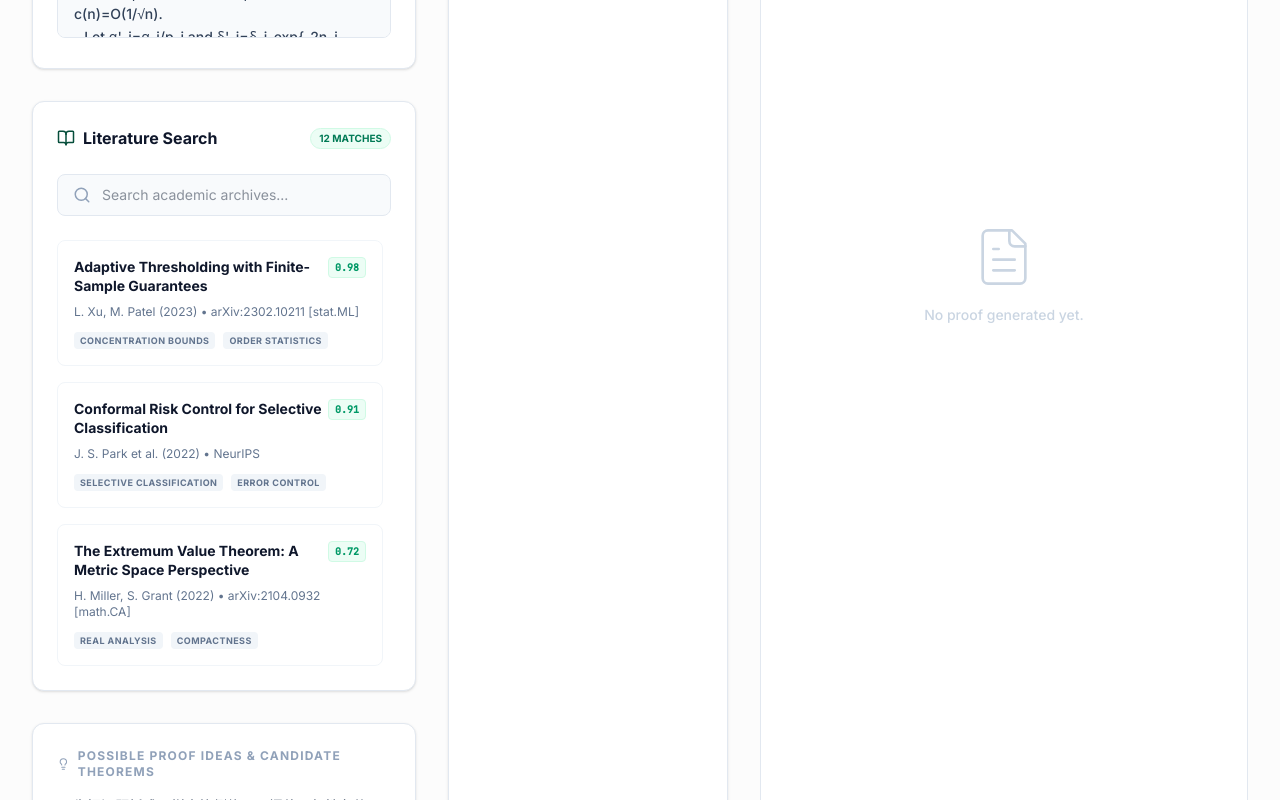
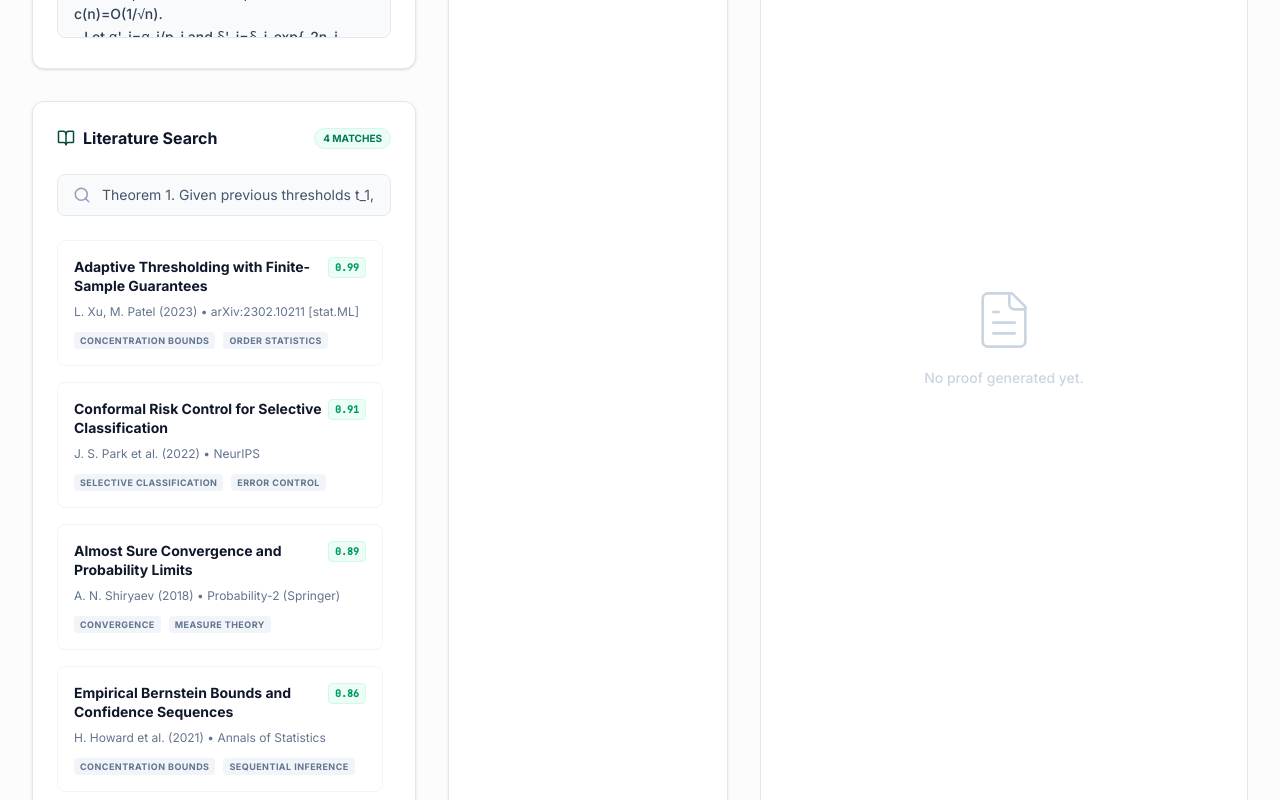
Before and after one commit to yangheihei2/zhou_yi_de_ke, a React (Vite) app: page / in a window 1280 px wide. Shown: the part 500-1300 px from the top of the page. Built offline with nearby package versions, Linux system fonts and the light colour scheme.

Commit message:
Improve proof rendering and workspace-driven search suggestions

```diff
--- a/src/App.tsx
+++ b/src/App.tsx
@@ -82,8 +82,49 @@ function normalizeForMathJax(content: string) {
     .replace(/\\usepackage\{[^}]+\}/g, '')
     .replace(/\\begin\{document\}/g, '')
     .replace(/\\end\{document\}/g, '')
+    .replace(/^\s*#+\s+/gm, '')
+    .replace(/\*\*(.*?)\*\*/g, '$1')
+    .replace(/__(.*?)__/g, '$1')
     .trim();
 }
+
+const LITERATURE_CORPUS: LiteratureMatch[] = [
+  {
+    title: 'Adaptive Thresholding with Finite-Sample Guarantees',
+    authors: 'L. Xu, M. Patel (2023)',
+    source: 'arXiv:2302.10211 [stat.ML]',
+    score: 0.98,
+    tags: ['Concentration Bounds', 'Order Statistics'],
+  },
+  {
+    title: 'Conformal Risk Control for Selective Classification',
+    authors: 'J. S. Park et al. (2022)',
+    source: 'NeurIPS',
+    score: 0.91,
+    tags: ['Selective Classification', 'Error Control'],
+  },
+  {
+    title: 'Almost Sure Convergence and Probability Limits',
+    authors: 'A. N. Shiryaev (2018)',
+    source: 'Probability-2 (Springer)',
+    score: 0.89,
+    tags: ['Convergence', 'Measure Theory'],
+  },
+  {
+    title: 'Empirical Bernstein Bounds and Confidence Sequences',
+    authors: 'H. Howard et al. (2021)',
+    source: 'Annals of Statistics',
+    score: 0.86,
+    tags: ['Concentration Bounds', 'Sequential Inference'],
+  },
+  {
+    title: 'The Extremum Value Theorem: A Metric Space Perspective',
+    authors: 'H. Miller, S. Grant (2022)',
+    source: 'arXiv:2104.0932 [math.CA]',
+    score: 0.72,
+    tags: ['Real Analysis', 'Compactness'],
+  },
+];
 
 export default function App() {
   const [theorem, setTheorem] = useState(
@@ -110,29 +151,36 @@ export default function App() {
   const selectedModel =
     MODEL_OPTIONS.find((option) => option.id === selectedModelId) || MODEL_OPTIONS[0];
 
-  const literatureMatches: LiteratureMatch[] = [
-    {
-      title: 'Adaptive Thresholding with Finite-Sample Guarantees',
-      authors: 'L. Xu, M. Patel (2023)',
-      source: 'arXiv:2302.10211 [stat.ML]',
-      score: 0.98,
-      tags: ['Concentration Bounds', 'Order Statistics'],
-    },
-    {
-      title: 'Conformal Risk Control for Selective Classification',
-      authors: 'J. S. Park et al. (2022)',
-      source: 'NeurIPS',
-      score: 0.91,
-      tags: ['Selective Classification', 'Error Control'],
-    },
-    {
-      title: 'The Extremum Value Theorem: A Metric Space Perspective',
-      authors: 'H. Miller, S. Grant (2022)',
-      source: 'arXiv:2104.0932 [math.CA]',
-      score: 0.72,
-      tags: ['Real Analysis', 'Compactness'],
-    },
-  ];
+  const literatureMatches = useMemo(() => {
+    const workspaceText = `${theorem} ${assumptions}`.toLowerCase();
+
+    const keywordGroups: Record<string, string[]> = {
+      'Concentration Bounds': ['hoeffding', 'bernstein', 'concentration', 'high probability', 'finite-sample'],
+      'Order Statistics': ['order statistic', 'quantile', 'threshold', 'k_i', 't_i', 't\\prime_i', 'rank'],
+      'Selective Classification': ['selective', 'reject option', 'classification', 'risk control'],
+      'Error Control': ['error', 'delta', 'bonferroni', 'union bound', 'confidence'],
+      Convergence: ['almost sure', 'a.s.', 'converge', 'convergence', 'probability limit'],
+      'Measure Theory': ['probability space', 'sigma', 'measure', 'random variable'],
+      'Sequential Inference': ['sequence', 'online', 'sequential'],
+      'Real Analysis': ['continuous', 'compact', 'closed interval', 'extreme value'],
+      Compactness: ['compactness', 'metric space'],
+    };
+
+    const dynamicMatches = LITERATURE_CORPUS.map((paper) => {
+      const hitCount = paper.tags.reduce((count, tag) => {
+        const keywords = keywordGroups[tag] || [];
+        const matched = keywords.some((keyword) => workspaceText.includes(keyword));
+        return count + (matched ? 1 : 0);
+      }, 0);
+
+      const adjustedScore = Math.min(0.99, paper.score + hitCount * 0.03);
+      return { ...paper, score: adjustedScore };
+    })
+      .sort((a, b) => b.score - a.score)
+      .slice(0, 4);
+
+    return dynamicMatches;
+  }, [theorem, assumptions]);
 
   const topReference = useMemo(
     () => [...literatureMatches].sort((a, b) => b.score - a.score)[0],
@@ -341,12 +389,12 @@ export default function App() {
               <h2 className="font-bold text-slate-900 flex items-center gap-2">
                 <BookOpen size={18} className="text-[#064e3b]" /> Literature Search
               </h2>
-              <span className="text-[10px] px-2 py-0.5 bg-emerald-50 text-emerald-700 rounded-full font-bold border border-emerald-100">12 MATCHES</span>
+              <span className="text-[10px] px-2 py-0.5 bg-emerald-50 text-emerald-700 rounded-full font-bold border border-emerald-100">{literatureMatches.length} MATCHES</span>
             </div>
 
             <div className="relative mb-6">
               <Search size={18} className="absolute left-4 top-1/2 -translate-y-1/2 text-slate-400" />
-              <input type="text" placeholder="Search academic archives..." className="w-full bg-slate-50 border border-slate-200 rounded-lg py-2.5 pl-11 pr-4 text-sm" />
+              <input type="text" value={theorem ? theorem.slice(0, 60) : ''} readOnly placeholder="Search academic archives..." className="w-full bg-slate-50 border border-slate-200 rounded-lg py-2.5 pl-11 pr-4 text-sm text-slate-600" />
             </div>
 
             <div className="flex-1 overflow-y-auto space-y-4 pr-2 custom-scrollbar">
@@ -456,10 +504,10 @@ export default function App() {
                     {activeTab === 'formatted' ? (
                       <div>
                         <div className="text-center mb-8">
-                          <h3 className="text-2xl font-bold text-slate-900 mb-1 font-serif">Compiled Mathematical Proof</h3>
+                          <h3 className="text-xl font-bold text-slate-900 mb-1 font-serif">Compiled Mathematical Proof</h3>
                           <p className="text-[10px] font-bold text-slate-400 uppercase tracking-[0.2em] font-sans">MathJax Rendering</p>
                         </div>
-                        <div ref={proofRef} className="whitespace-pre-wrap text-lg leading-8 [&_.MathJax]:!text-slate-800">{normalizeForMathJax(proof)}</div>
+                        <div ref={proofRef} className="whitespace-pre-wrap text-base leading-7 [&_.MathJax]:!text-slate-800">{normalizeForMathJax(proof)}</div>
                       </div>
                     ) : (
                       <pre className="font-mono text-xs bg-slate-50 p-6 rounded-lg border border-slate-200 overflow-x-auto">{proof}</pre>
```
